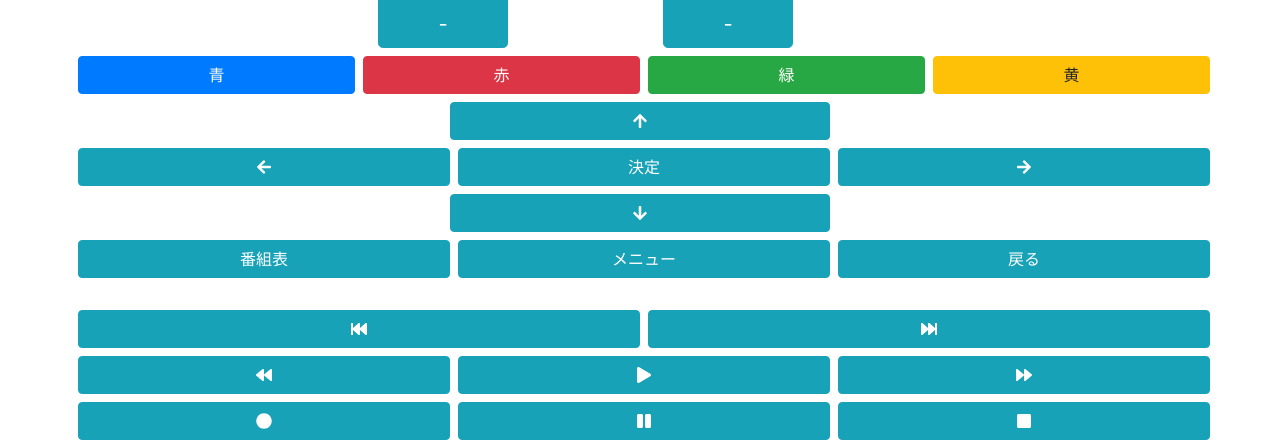
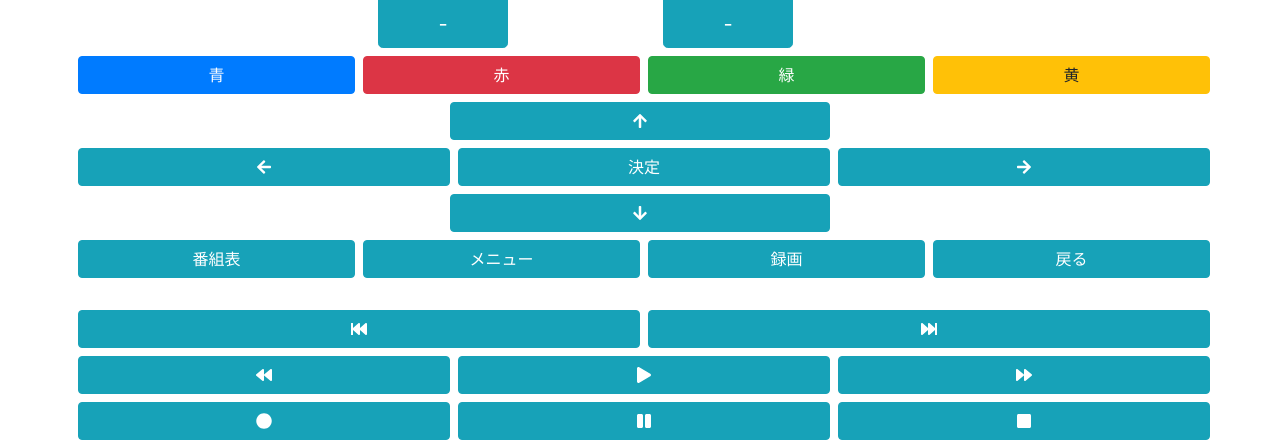
Before and after one commit to forest1102/pythonIRServer, a Flask app: page / in a window 1280 px wide. Shown: the part 490-938 px from the top of the page. Run offline with Flask 2, Linux system fonts and the light colour scheme; some libraries are stand-ins or nearby versions.

Commit message:
add record-list btn

```diff
--- a/templates/index.html
+++ b/templates/index.html
@@ -84,8 +84,9 @@
     </button>
   </div>
   <div class="row">
-    <button value="record-list" class="btn remocon-btn btn-info col" type="button">番組表</button>
+    <button value="tv-program" class="btn remocon-btn btn-info col" type="button">番組表</button>
     <button value="menu" class="btn remocon-btn btn-info col" type="button">メニュー</button>
+    <button value="record-list" class="btn remocon-btn btn-info col" type="button">録画</button>
     <button value="back" class="btn remocon-btn btn-info col" type="button">戻る</button>
   </div>
 
```
